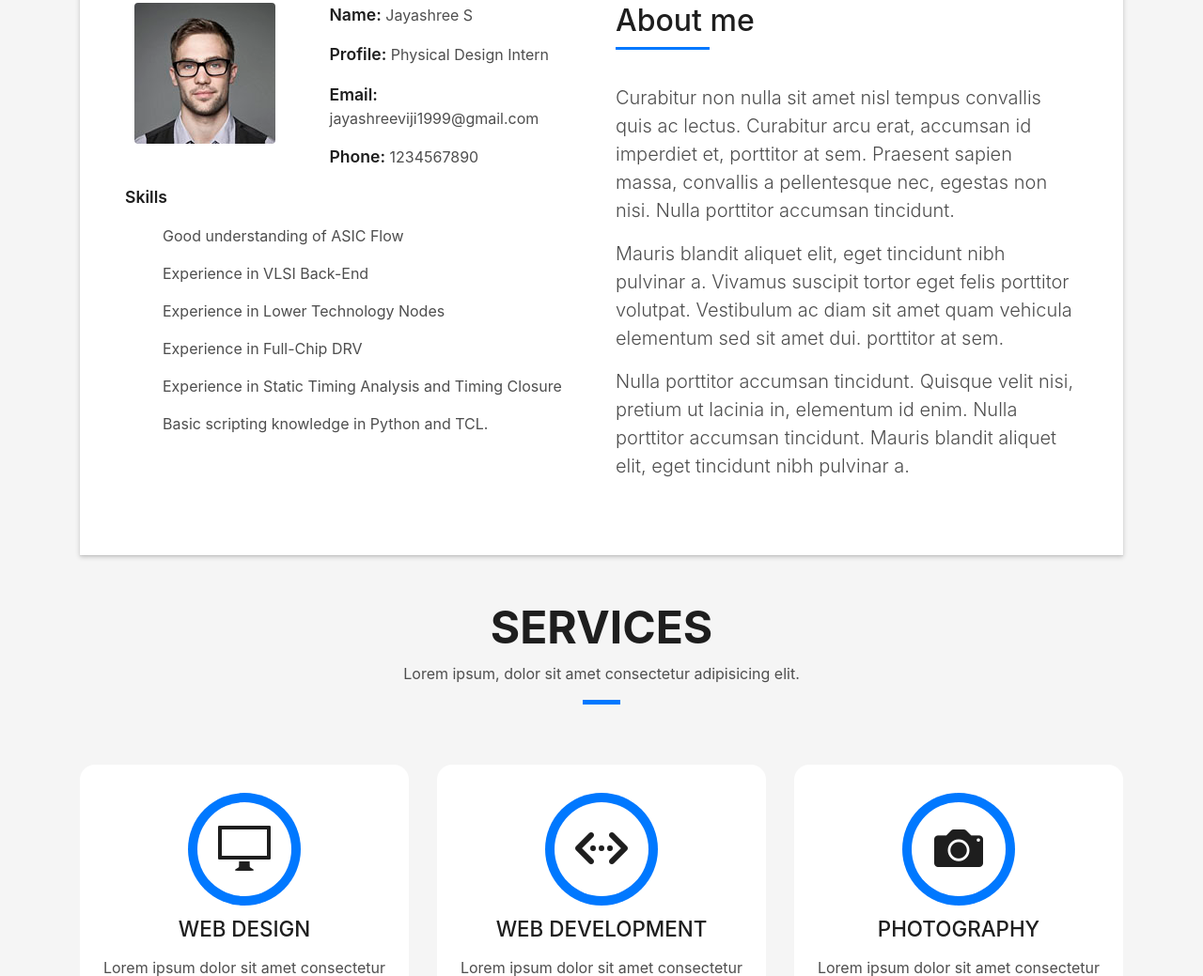
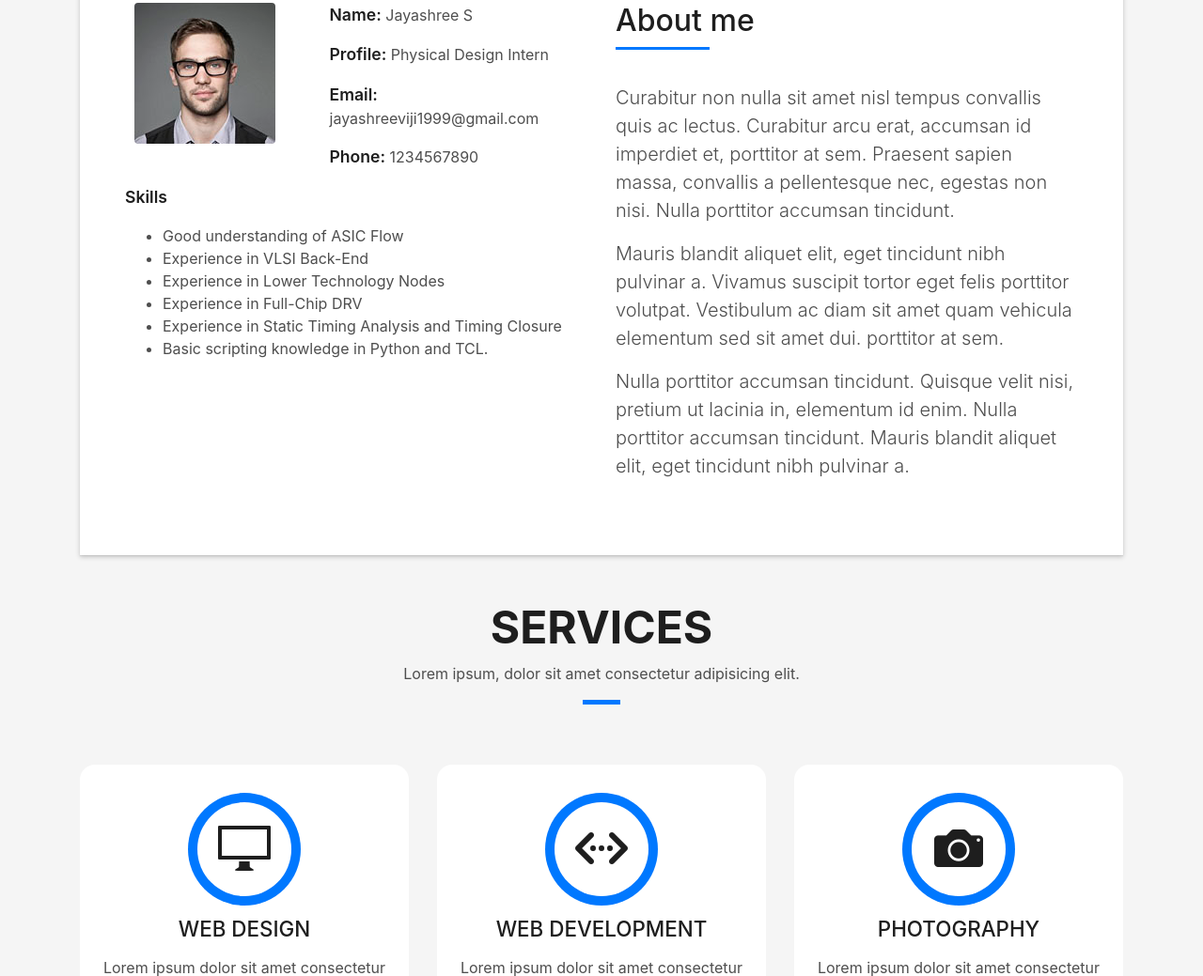
Before and after one commit to jayashreevlsi/portfolio, a plain HTML site: page index.html in a window 1280 px wide. Shown: the part 925-1964 px from the top of the page at 94% size. Drawn offline with Linux system fonts and the light colour scheme; files whose address does not match are found by name.

Commit message:
Unordered list

```diff
--- a/index.html
+++ b/index.html
@@ -110,12 +110,14 @@
                 </div>
                 <div class="skill-mf">
                   <p class="title-s">Skills</p>
-                  <ul>Good understanding of ASIC Flow</ul>
-                  <ul>Experience in VLSI Back-End</ul>
-                  <ul>Experience in Lower Technology Nodes</ul>
-                  <ul>Experience in Full-Chip DRV</ul>
-                  <ul>Experience in Static Timing Analysis and Timing Closure</ul>
-                  <ul>Basic scripting knowledge in Python and TCL.</ul>
+                  <ul>
+                    <li>Good understanding of ASIC Flow</li>
+                    <li>Experience in VLSI Back-End</li>
+                    <li>Experience in Lower Technology Nodes</li>
+                    <li>Experience in Full-Chip DRV</li>
+                    <li>Experience in Static Timing Analysis and Timing Closure</li>
+                    <li>Basic scripting knowledge in Python and TCL.</li>
+                  </ul>
                 </div>
               </div>
               <div class="col-md-6">
```
